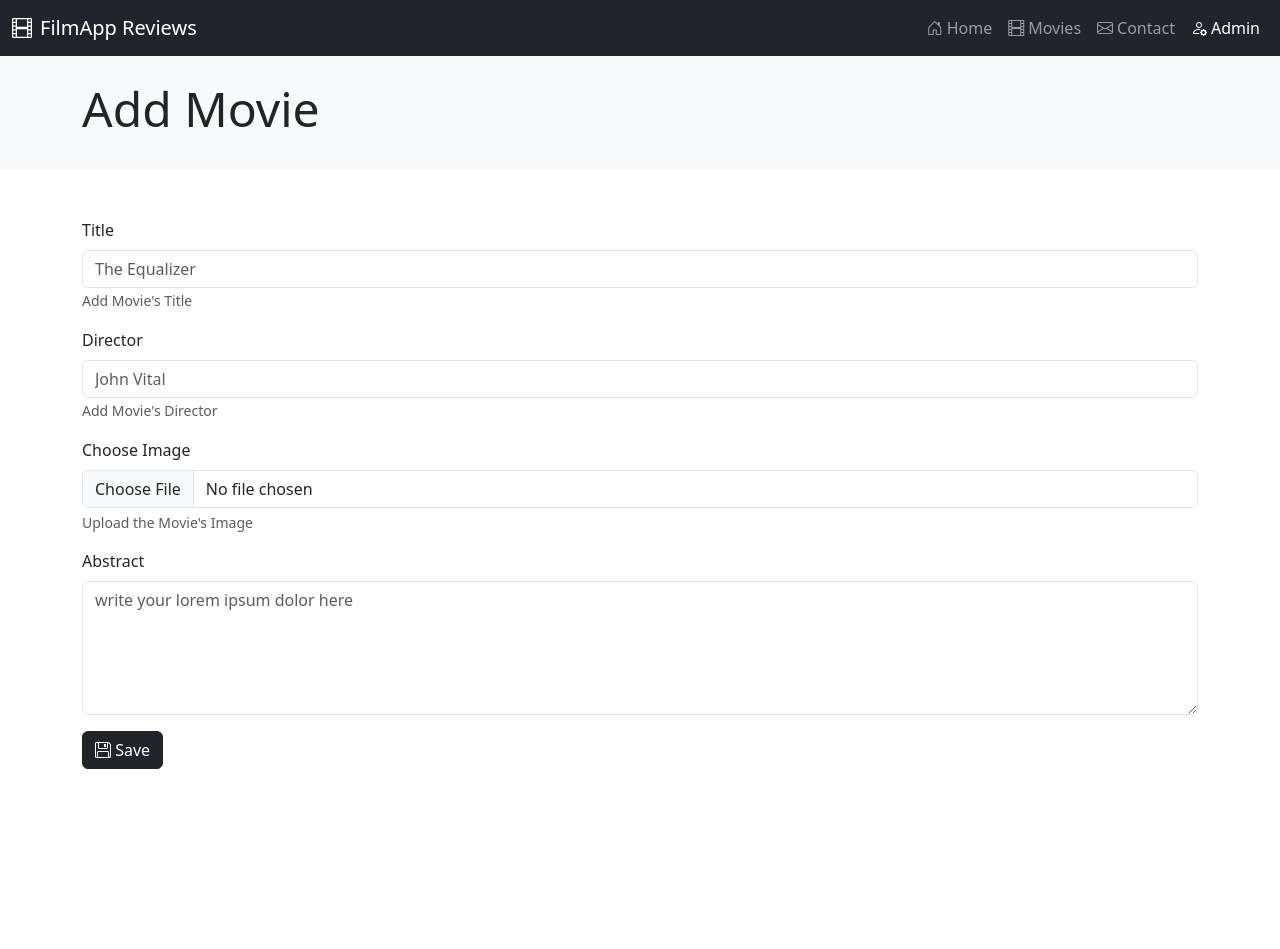
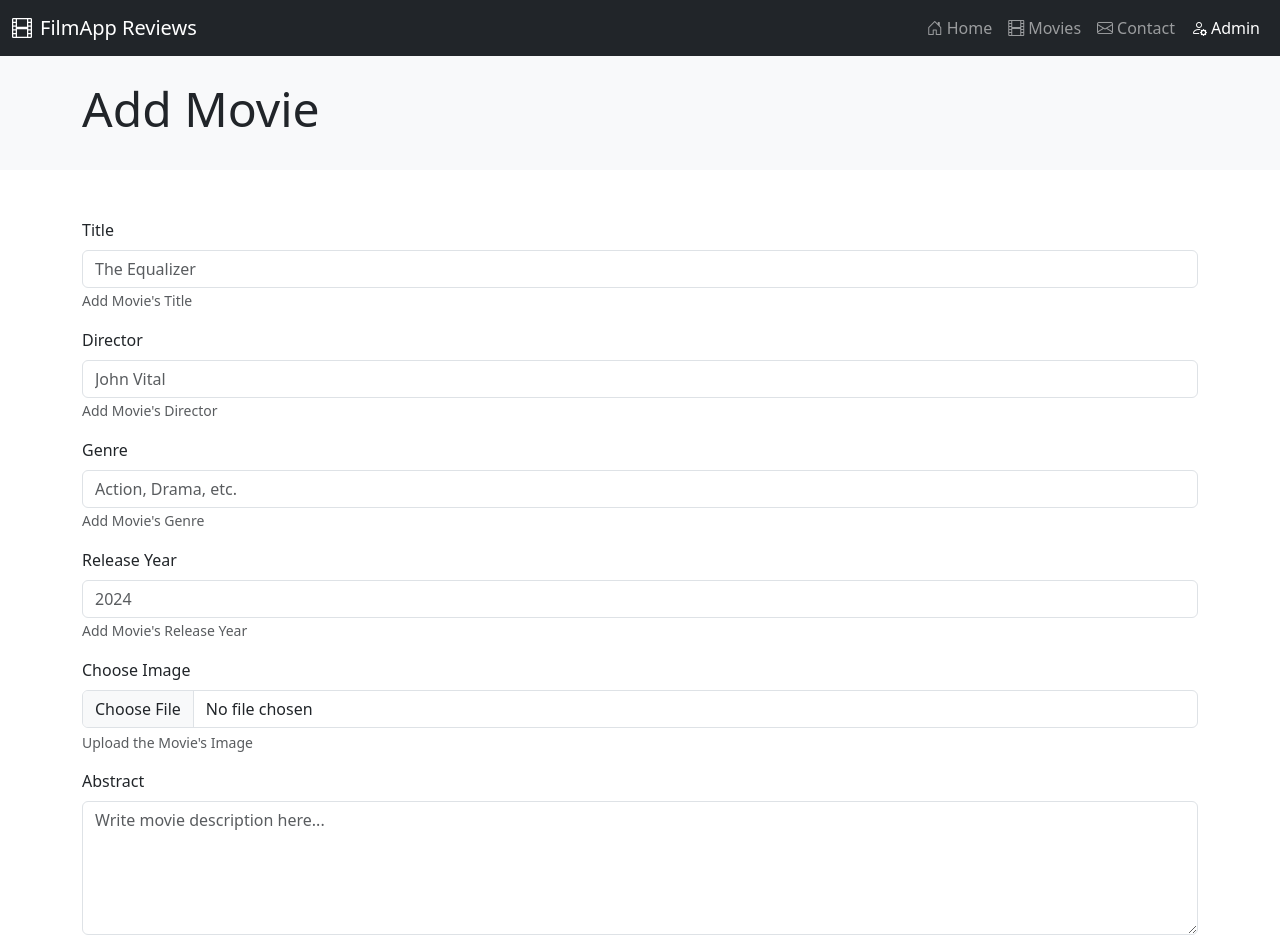
Before and after one commit to GianniVita/webapp-react, a React (Vite) app: page /admin/movies/create in a window 1280 px wide. Shown: the top 949 px of the page. Before the commit the page ends 800 px from the top, so only its background shows below. Built offline with nearby package versions, Linux system fonts and the light colour scheme.

Commit message:
Enhance CreateMoviePage with form handling, validation, and image upload functionality

```diff
--- a/src/pages/CreateMoviePage.jsx
+++ b/src/pages/CreateMoviePage.jsx
@@ -1,86 +1,179 @@
-export default function CreateMoviePage(){
+import { useState } from "react"
+import axios from "axios"
+import { useNavigate } from "react-router-dom"
 
+export default function CreateMoviePage() {
 
-    return(
+    const navigate = useNavigate();
+    const [formData, setFormData] = useState({
+        title: '',
+        director: '',
+        genre: '',
+        release_year: '',
+        abstract: ''
+    });
+    const [imageFile, setImageFile] = useState(null);
+
+    const handleInputChange = (e) => {
+        const { name, value } = e.target;
+        setFormData({
+            ...formData,
+            [name]: value
+        });
+    };
+
+    const handleFileChange = (e) => {
+        setImageFile(e.target.files[0]);
+    };
+
+    const handleSubmit = (e) => {
+        e.preventDefault();
+
+        // Crea FormData per inviare file e dati insieme
+        const data = new FormData();
+        data.append('title', formData.title);
+        data.append('director', formData.director);
+        data.append('genre', formData.genre);
+        data.append('release_year', formData.release_year);
+        data.append('abstract', formData.abstract);
+        if (imageFile) {
+            data.append('image', imageFile);
+        }
+
+        console.log('Sending data to backend:', {
+            title: formData.title,
+            director: formData.director,
+            genre: formData.genre,
+            release_year: formData.release_year,
+            abstract: formData.abstract,
+            hasImage: !!imageFile
+        });
+
+        // Invia i dati al backend
+        axios.post('http://localhost:3000/api/movies', data, {
+            headers: {
+                'Content-Type': 'multipart/form-data'
+            }
+        })
+            .then(response => {
+                console.log('Movie created:', response.data);
+                alert('Movie added successfully!');
+                // Reindirizza alla dashboard
+                navigate('/admin');
+            })
+            .catch(error => {
+                console.error('Error creating movie:', error);
+                console.error('Error response:', error.response?.data);
+                console.error('Error status:', error.response?.status);
+                alert('Error adding movie. Please try again. Check console for details.');
+            });
+    };
+
+    return (
         <>
             <div className="banner bg-light p-4 mb-5">
                 <div className="container d-flex justify-content-between align-items-center">
                     <h1 className="display-5">Add Movie</h1>
-
                 </div>
             </div>
             <div className="container">
-        <form>
-        <div class="mb-3">
-            <label for="title" class="form-label">Title</label>
+                <form onSubmit={handleSubmit}>
+                    <div className="mb-3">
+                        <label htmlFor="title" className="form-label">Title</label>
                         <input
                             type="text"
-                class="form-control"
+                            className="form-control"
                             name="title"
                             id="title"
-                aria-describedby="titleHelper"
+                            value={formData.title}
+                            onChange={handleInputChange}
                             placeholder="The Equalizer"
+                            required
                         />
-            <small id="titleHelper" class="form-text text-muted">Add Movie's Title</small>
+                        <small id="titleHelper" className="form-text text-muted">Add Movie's Title</small>
                     </div>
-         <div class="mb-3">
-            <label for="director" class="form-label">Director</label>
+
+                    <div className="mb-3">
+                        <label htmlFor="director" className="form-label">Director</label>
                         <input
                             type="text"
-                class="form-control"
+                            className="form-control"
                             name="director"
                             id="director"
-                aria-describedby="directorHelper"
+                            value={formData.director}
+                            onChange={handleInputChange}
                             placeholder="John Vital"
+                            required
                         />
-            <small id="directorHelper" class="form-text text-muted">Add Movie's Director</small>
+                        <small id="directorHelper" className="form-text text-muted">Add Movie's Director</small>
                     </div>
 
+                    <div className="mb-3">
+                        <label htmlFor="genre" className="form-label">Genre</label>
+                        <input
+                            type="text"
+                            className="form-control"
+                            name="genre"
+                            id="genre"
+                            value={formData.genre}
+                            onChange={handleInputChange}
+                            placeholder="Action, Drama, etc."
+                            required
+                        />
+                        <small className="form-text text-muted">Add Movie's Genre</small>
+                    </div>
 
-        <div class="mb-3">
-            <label for="image" class="form-label">Choose Image</label>
+                    <div className="mb-3">
+                        <label htmlFor="release_year" className="form-label">Release Year</label>
+                        <input
+                            type="number"
+                            className="form-control"
+                            name="release_year"
+                            id="release_year"
+                            value={formData.release_year}
+                            onChange={handleInputChange}
+                            placeholder="2024"
+                            required
+                        />
+                        <small className="form-text text-muted">Add Movie's Release Year</small>
+                    </div>
+
+                    <div className="mb-3">
+                        <label htmlFor="image" className="form-label">Choose Image</label>
                         <input
                             type="file"
-                class="form-control"
+                            className="form-control"
                             name="image"
                             id="image"
-                placeholder=""
-                aria-describedby="imageHelper"
+                            onChange={handleFileChange}
+                            accept="image/*"
+                            required
                         />
-            <div id="imageHelper" class="form-text">Upload the Movie's Image</div>
+                        <div id="imageHelper" className="form-text">Upload the Movie's Image</div>
                     </div>
-        <div class="mb-3">
-            <label for="abstract" class="form-label">Abstract</label>
-            <textarea class="form-control" name="abstract" id="abstract" rows="5" placeholder="write your lorem ipsum dolor here"></textarea>
+
+                    <div className="mb-3">
+                        <label htmlFor="abstract" className="form-label">Abstract</label>
+                        <textarea
+                            className="form-control"
+                            name="abstract"
+                            id="abstract"
+                            rows="5"
+                            value={formData.abstract}
+                            onChange={handleInputChange}
+                            placeholder="Write movie description here..."
+                            required
+                        ></textarea>
                     </div>
 
                     <button
                         type="submit"
-            class="btn btn-dark">
-            <i className="bi bi-floppy"></i> Save
+                        className="btn btn-dark">
+                        <i className="bi bi-floppy me-2"></i> Save
                     </button>
-
-
-
 
                 </form>
             </div>
-
-
-
-
         </>
-
-
-
     )
 }
-
-
-
-// "title": "Inception",
-//  "director": "Christopher Nolan",
-//  "genre": "Science Fiction",
-//  "release_year": 2010,
-//  "abstract": "A skilled thief is given a chance at redemption if he can successfully perform inception.",
-//  "image": "inception.jpg",
```
Lines whose indentation alone changed are shown as unchanged.
